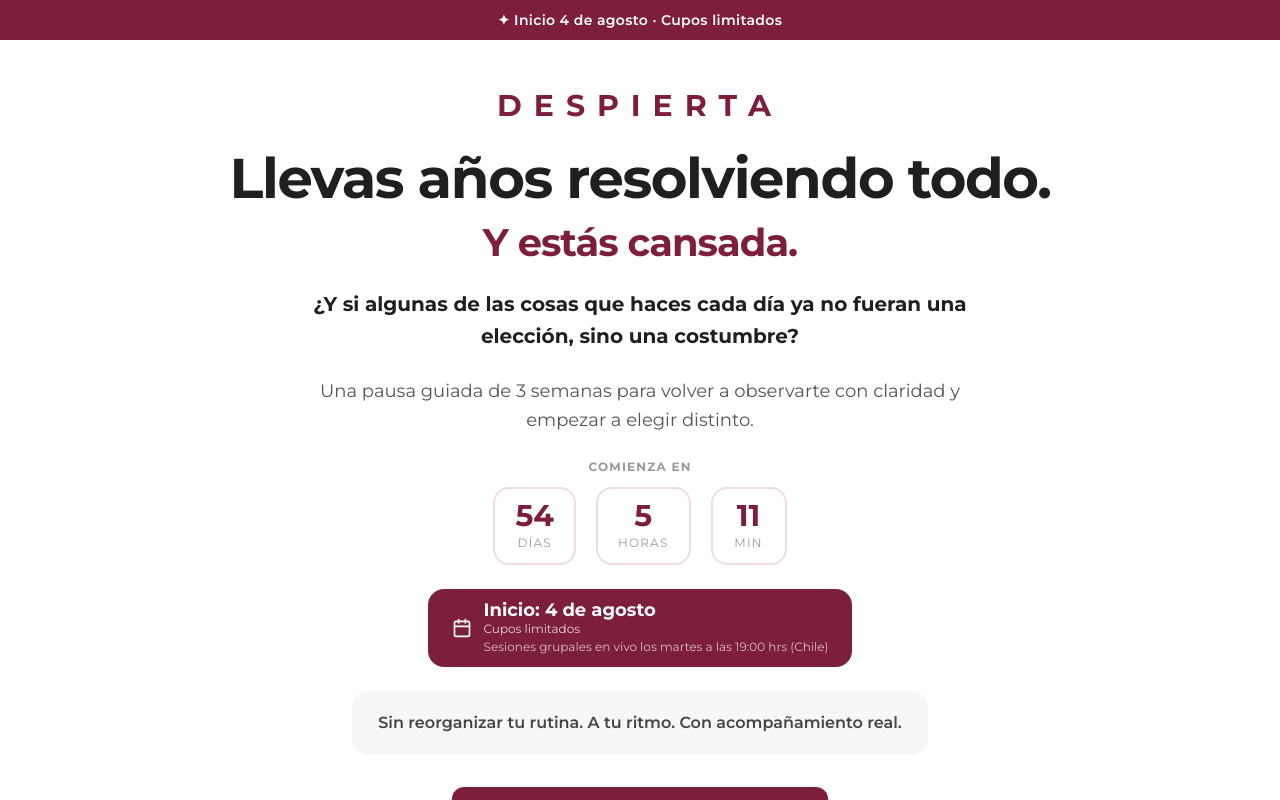
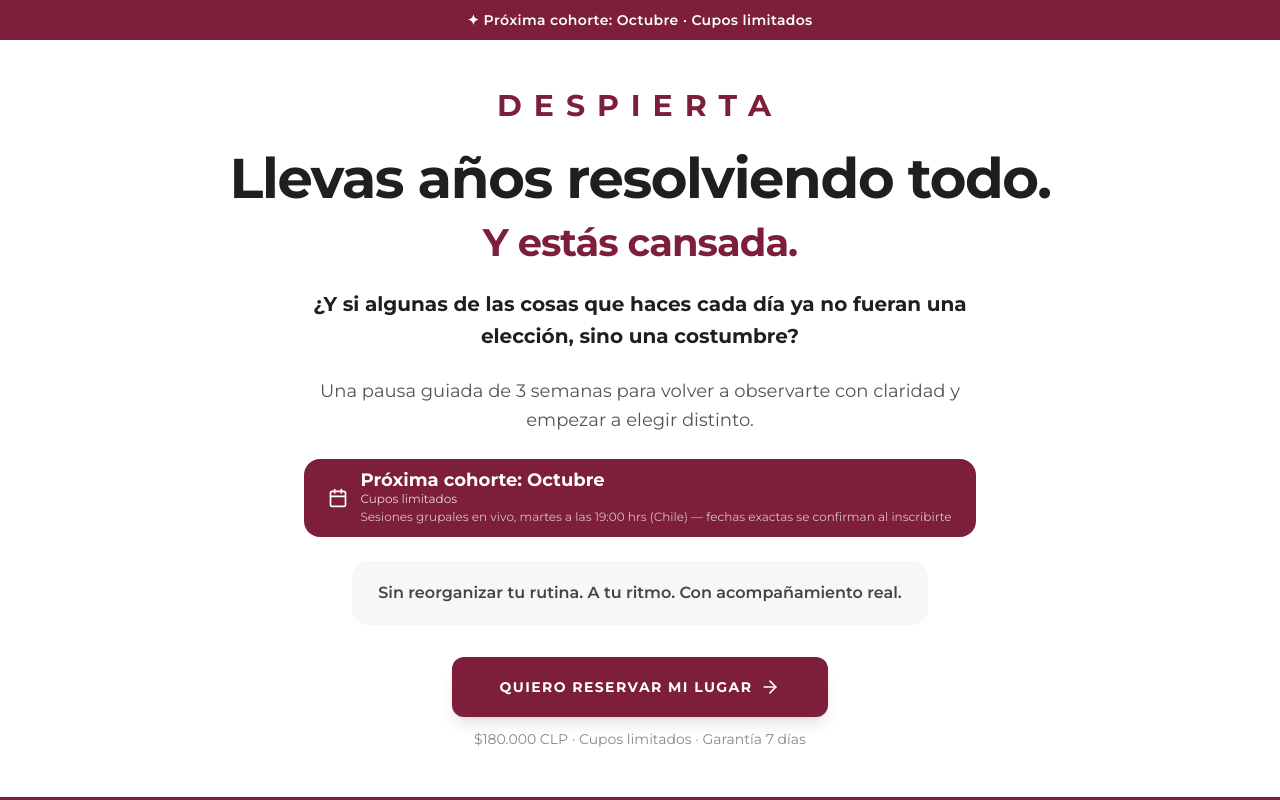
Before and after one commit to cursossolange/despierta-72h, a React (Vite) app: page / in a window 1280 px wide. Shown: the top 800 px of the page. Built offline with nearby package versions, Linux system fonts and the light colour scheme.

Commit message:
Remove countdown timer and update cohort dates

```diff
--- a/src/components/LandingPage.tsx
+++ b/src/components/LandingPage.tsx
@@ -1,50 +1,6 @@
 import { motion } from "motion/react";
 import { ArrowRight, ShieldCheck, Calendar, Clock } from "lucide-react";
 import { useState, useEffect } from "react";
-
-const useCountdown = (targetDate: string) => {
-  const [timeLeft, setTimeLeft] = useState({ days: 0, hours: 0, minutes: 0 });
-
-  useEffect(() => {
-    const calculate = () => {
-      const target = new Date(targetDate).getTime();
-      const now = new Date().getTime();
-      const diff = target - now;
-      if (diff <= 0) {
-        setTimeLeft({ days: 0, hours: 0, minutes: 0 });
-        return;
-      }
-      const days = Math.floor(diff / (1000 * 60 * 60 * 24));
-      const hours = Math.floor((diff % (1000 * 60 * 60 * 24)) / (1000 * 60 * 60));
-      const minutes = Math.floor((diff % (1000 * 60 * 60)) / (1000 * 60));
-      setTimeLeft({ days, hours, minutes });
-    };
-    calculate();
-    const interval = setInterval(calculate, 60000);
-    return () => clearInterval(interval);
-  }, [targetDate]);
-
-  return timeLeft;
-};
-
-const CountdownTimer = () => {
-  const { days, hours, minutes } = useCountdown("2026-08-04T19:00:00-04:00");
-
-  return (
-    <div className="flex items-center justify-center gap-3 md:gap-5 mb-6">
-      {[
-        { value: days, label: "días" },
-        { value: hours, label: "horas" },
-        { value: minutes, label: "min" },
-      ].map((item, i) => (
-        <div key={i} className="flex flex-col items-center bg-white border-2 border-[#7D1F3B]/15 rounded-2xl px-4 md:px-5 py-2.5 md:py-3 min-w-[64px] md:min-w-[76px]">
-          <span className="text-2xl md:text-3xl font-black text-[#7D1F3B] leading-none">{item.value}</span>
-          <span className="text-[10px] md:text-xs uppercase tracking-widest mt-1" style={{ color: '#999' }}>{item.label}</span>
-        </div>
-      ))}
-    </div>
-  );
-};
 
 const CTAButton = ({
   label = "Quiero reservar mi lugar",
@@ -76,7 +32,7 @@ export default function LandingPage({ onPurchase }: LandingPageProps) {
       {/* ── BARRA ── */}
       <div className="bg-[#7D1F3B] text-white text-center py-2.5 px-4">
         <p className="text-xs md:text-sm font-semibold tracking-wide">
-          ✦ Inicio 4 de agosto · Cupos limitados
+          ✦ Próxima cohorte: Octubre · Cupos limitados
         </p>
       </div>
       {/* ── HERO ── */}
@@ -125,17 +81,6 @@ export default function LandingPage({ onPurchase }: LandingPageProps) {
           >
             Una pausa guiada de 3 semanas para volver a observarte con claridad y empezar a elegir distinto.
           </motion.p>
-          {/* COUNTDOWN */}
-          <motion.div
-            initial={{ opacity: 0, y: 16 }}
-            animate={{ opacity: 1, y: 0 }}
-            transition={{ duration: 0.7, delay: 0.42 }}
-          >
-            <p className="text-[10px] md:text-xs font-black uppercase tracking-widest mb-3" style={{ color: '#999' }}>
-              Comienza en
-            </p>
-            <CountdownTimer />
-          </motion.div>
           {/* URGENCIA */}
           <motion.div
             initial={{ opacity: 0, y: 16 }}
@@ -145,9 +90,9 @@ export default function LandingPage({ onPurchase }: LandingPageProps) {
           >
             <Calendar className="w-5 h-5 shrink-0" />
             <div className="text-left">
-              <p className="font-black text-base md:text-lg leading-none">Inicio: 4 de agosto</p>
+              <p className="font-black text-base md:text-lg leading-none">Próxima cohorte: Octubre</p>
               <p className="text-xs opacity-80 mt-0.5">Cupos limitados </p>
-            <p className="text-xs opacity-70 mt-0.5">Sesiones grupales en vivo los martes a las 19:00 hrs (Chile)</p>
+            <p className="text-xs opacity-70 mt-0.5">Sesiones grupales en vivo, martes a las 19:00 hrs (Chile) — fechas exactas se confirman al inscribirte</p>
             </div>
           </motion.div>
           <motion.div
@@ -309,7 +254,7 @@ export default function LandingPage({ onPurchase }: LandingPageProps) {
           <p className="text-[#7D1F3B] text-xs font-black uppercase tracking-widest mb-8 text-center"> Tu inscripción incluye</p>
           <div className="space-y-3">
             {[
-              { title: "3 sesiones grupales en vivo", benefit: "Para acompañarte paso a paso durante todo el proceso.", extra: "Martes 4, 11 y 18 de agosto · 19:00 hrs (Chile) — Si no puedes asistir, todas las sesiones quedarán grabadas." },
+              { title: "3 sesiones grupales en vivo", benefit: "Para acompañarte paso a paso durante todo el proceso.", extra: "Fechas exactas de la cohorte de octubre se confirman al inscribirte — martes a las 19:00 hrs (Chile). Si no puedes asistir, todas las sesiones quedarán grabadas." },
               { title: "Guías de observación y reflexión", benefit: "Para ayudarte a saber exactamente qué observar cada semana.", extra: "" },
               { title: "Comunidad privada de acompañamiento", benefit: "Para compartir el proceso con otras mujeres que están recorriendo el mismo camino.", extra: "" },
               { title: "Grabaciones de todas las sesiones", benefit: "Para avanzar a tu ritmo y revisar el contenido cuando lo necesites.", extra: "" },
@@ -386,7 +331,7 @@ export default function LandingPage({ onPurchase }: LandingPageProps) {
       {/* ── PRECIO ── */}
       <section className="py-12 bg-white border-y border-slate-100">
         <div className="container mx-auto px-6 max-w-xl text-center">
-          <h2 className="text-2xl md:text-3xl font-black mb-2" style={{ color: '#1F1F1F' }}>Despierta · Inicio 4 de agosto</h2>
+          <h2 className="text-2xl md:text-3xl font-black mb-2" style={{ color: '#1F1F1F' }}>Despierta · Próxima cohorte: Octubre</h2>
           <p className="text-5xl md:text-6xl font-black text-[#7D1F3B] mb-1">$180.000</p>
           <p className="text-xs font-bold uppercase tracking-widest mb-4" style={{ color: '#999' }}>CLP</p>
           <p className="text-sm md:text-base leading-relaxed max-w-md mx-auto mb-8" style={{ color: '#666' }}>
@@ -394,7 +339,7 @@ export default function LandingPage({ onPurchase }: LandingPageProps) {
           </p>
           <div className="flex flex-col items-center gap-3">
             <CTAButton label="Quiero reservar mi lugar" size="lg" />
-            <p className="text-sm" style={{ color: '#888' }}>$180.000 CLP · Inicio 4 de agosto · Cupos limitados · Garantía 7 días</p>
+            <p className="text-sm" style={{ color: '#888' }}>$180.000 CLP · Próxima cohorte: Octubre · Cupos limitados · Garantía 7 días</p>
           </div>
         </div>
       </section>
@@ -459,7 +404,7 @@ export default function LandingPage({ onPurchase }: LandingPageProps) {
           </p>
           <div className="flex flex-col items-center gap-3 mb-6">
             <CTAButton label="Quiero reservar mi lugar" size="lg" />
-            <p className="text-sm" style={{ color: '#888' }}>$180.000 CLP · Inicio 4 de agosto · Cupos limitados · Garantía 7 días</p>
+            <p className="text-sm" style={{ color: '#888' }}>$180.000 CLP · Próxima cohorte: Octubre · Cupos limitados · Garantía 7 días</p>
           </div>
           <div className="mt-6">
             <p className="text-sm mb-1" style={{ color: '#aaa' }}>¿Tienes dudas antes de empezar?</p>
```
